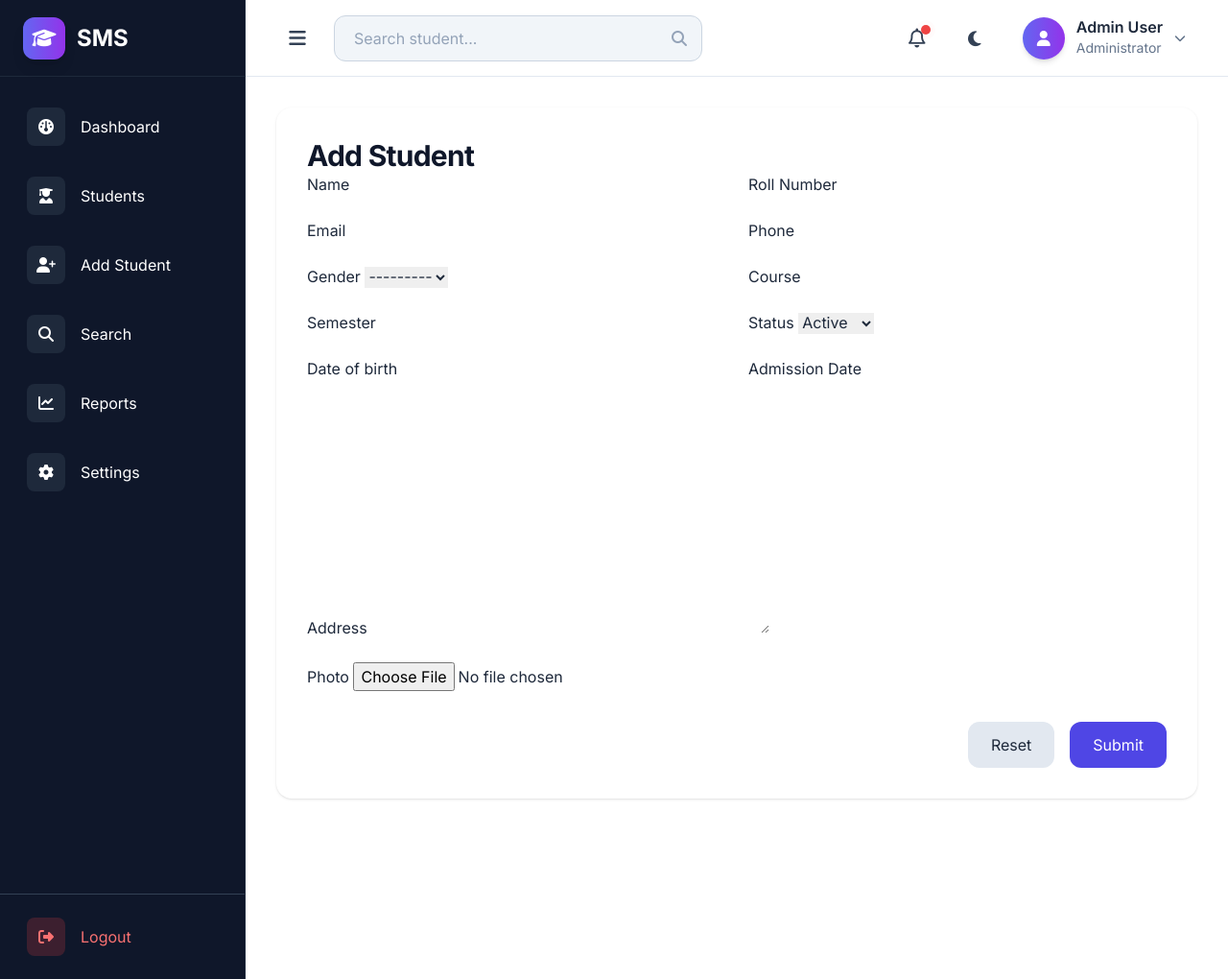
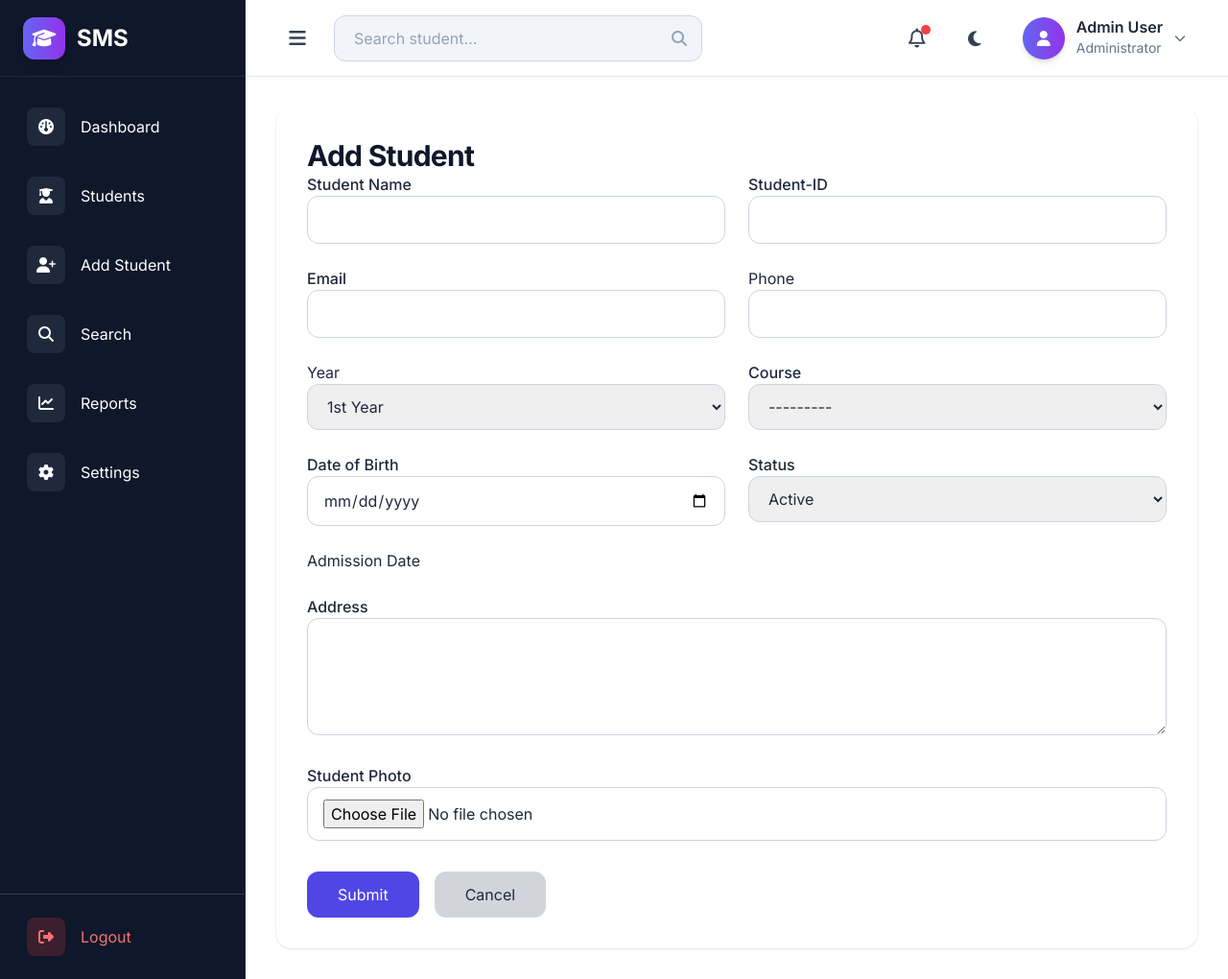
Before and after one commit to Nitin0259/Student-Management-System, a Django app: page /students/add/ in a window 1280 px wide. Shown: the whole page at 96% size. Run offline with Django 5.2, Linux system fonts and the light colour scheme; some libraries are stand-ins or nearby versions.

Commit message:
Work on Add student file

```diff
--- a/MainApp/forms.py
+++ b/MainApp/forms.py
@@ -5,3 +5,37 @@ class StudentForm(forms.ModelForm):
     class Meta:
         model = StudentsAdd
         fields = ("__all__")
+        widgets = {
+            "name": forms.TextInput(attrs={
+                "class":"w-full px-4 py-3 rounded-xl border border-slate-300 focus:ring-2 focus:ring-indigo-500 outline-none"
+            }),
+            "student_id": forms.TextInput(attrs={
+                "class":"w-full px-4 py-3 rounded-xl border border-slate-300 focus:ring-2 focus:ring-indigo-500 outline-none"
+            }),
+            "email": forms.EmailInput(attrs={
+                "class":"w-full px-4 py-3 rounded-xl border border-slate-300 focus:ring-2 focus:ring-indigo-500 outline-none"
+            }),
+            "phone": forms.TextInput(attrs={
+                "class":"w-full px-4 py-3 rounded-xl border border-slate-300 focus:ring-2 focus:ring-indigo-500 outline-none"
+            }),
+            "courses": forms.Select(attrs={
+                "class":"w-full px-4 py-3 rounded-xl border border-slate-300 focus:ring-2 focus:ring-indigo-500 outline-none"
+            }),
+            "year": forms.Select(attrs={
+                "class":"w-full px-4 py-3 rounded-xl border border-slate-300 focus:ring-2 focus:ring-indigo-500 outline-none"
+            }),
+            "date_of_birth": forms.DateInput(attrs={
+                "type":"date",
+                "class":"w-full px-4 py-3 rounded-xl border border-slate-300 focus:ring-2 focus:ring-indigo-500 outline-none"
+            }),
+            "status": forms.Select(attrs={
+                "class":"w-full px-4 py-3 rounded-xl border border-slate-300 focus:ring-2 focus:ring-indigo-500 outline-none"
+            }),
+            "address": forms.Textarea(attrs={
+                "rows":4,
+                "class":"w-full px-4 py-3 rounded-xl border border-slate-300 focus:ring-2 focus:ring-indigo-500 outline-none"
+            }),
+             "photo": forms.FileInput(attrs={
+                "class": "w-full px-4 py-3 rounded-xl border border-slate-300"
+            }),
+        }
--- a/MainApp/models.py
+++ b/MainApp/models.py
@@ -66,21 +66,25 @@ class Student(models.Model):
 
 # Add student
 class StudentsAdd(models.Model):
-    GENDER = [('Male','Male'), ('Female','Female')]
     STATUS_CHOICES = [
         ("Active", "Active"),
         ("Inactive", "Inactive"),
+    ]
+    YEAR_CHOICES = [
+        ('1st Year', '1st Year'),
+        ('2nd Year', '2nd Year'),
+        ('3rd Year', '3rd Year'),
+        ('4th Year', '4th Year'),
     ]
     COURSES = [('BCA','BCA'),('B.Tech','B.Tech'),('MCA','MCA'),('BBA','BBA'),('MBA','MBA')]
 
     name = models.CharField(max_length=100)
     email = models.CharField(max_length=100)
-    roll_no = models.CharField(max_length=20, unique=True)
+    student_id = models.CharField(max_length=20, unique=True)
     photo = models.ImageField(upload_to='students/', blank=True, null=True)
-    gender = models.CharField(max_length=100, choices=GENDER)
     courses = models.CharField(max_length=100, choices=COURSES)
     phone = models.CharField(max_length=12)
-    semester = models.PositiveIntegerField()
+    year = models.CharField(max_length=20, choices=YEAR_CHOICES,default="1st Year")
     date_of_birth = models.DateField()
     admission_date = models.DateField(auto_now_add=True)
     status = models.CharField(max_length=20, choices=STATUS_CHOICES, default="Active")
--- a/MainApp/templates/add_student.html
+++ b/MainApp/templates/add_student.html
@@ -11,65 +11,58 @@
             {% csrf_token %}
             <div class="grid grid-cols-1 md:grid-cols-2 gap-6">
                 <div>
-                    <label>Name</label>
+                    <label class="font-medium">Student Name</label>
                     {{ form.name }}
-                    <div class="text-red-500 danger" id="nameError"></div>
                 </div>
                 <div>
-                    <label>Roll Number</label>
-                    {{ form.roll_no }}
+                    <label class="font-medium">Student-ID</label>
+                    {{ form.student_id }}
                 </div>
                 <div>
-                    <label>Email</label>
+                    <label class="font-medium">Email</label>
                     {{ form.email }}
                     <div class="text-red-500 danger" id="emailError"></div>
                 </div>
                 <div>
-                    <label>Phone</label>
+                    <label class="phone">Phone</label>
                     {{ form.phone }}
                     <div class="text-red-500 danger" id="phoneError"></div>
                 </div>
                 <div>
-                    <label>Gender</label>
-                    {{ form.gender }}
+                    <label>Year</label>
+                    {{ form.year }}
                 </div>
                 <div>
-                    <label>Course</label>
-                    {{ form.course }}
+                    <label class="font-medium">Course</label>
+                    {{ form.courses }}
                 </div>
                 <div>
-                    <label>Semester</label>
-                    {{ form.semester }}
-                    <div class="text-red-500 danger" id="semesterError"></div>
+                    <label class="font-medium">Date of Birth</label>
+                    {{ form.date_of_birth }}
                 </div>
                 <div>
-                    <label>Status</label>
+                    <label class="font-medium">Status</label>
                     {{ form.status }}
-                </div>
-                <div>
-                    <label>Date of birth</label>
-                    {{ form.date_of_birth }}
-                    <div class="text-red-500 danger" id="nameError"></div>
                 </div>
                 <div>
                     <label>Admission Date</label>
                     {{ form.admission_date }}
                 </div>
                 <div class="md:col-span-2">
-                    <label>Address</label>
+                    <label class="font-medium">Address</label>
                     {{ form.address }}
-                    <div class="text-red-500 danger" id="nameError"></div>
                 </div>
                 <div class="md:col-span-2">
-                    <label>Photo</label>
+                    <label class="font-medium">Student Photo</label>
                     {{ form.photo }}
                 </div>
             </div>
 
-            <div class="mt-8 flex justify-end gap-4">
-                <button type="reset" class="px-6 py-3 rounded-xl bg-slate-200">Reset</button>
-                <button type="submit"
-                    class="px-6 py-3 rounded-xl bg-indigo-600 text-white hover:bg-indigo-700">Submit</button>
+            <div class="mt-8 flex gap-4">
+                <button type="submit" class="bg-indigo-600 hover:bg-indigo-700 text-white px-8 py-3 rounded-xl">Submit</button>
+                <a href="{% url 'students' %}" class="bg-gray-300 hover:bg-gray-400 px-8 py-3 rounded-xl">
+                    Cancel
+                </a>
             </div>
 
         </form>
--- a/MainApp/templates/components/sidebar.html
+++ b/MainApp/templates/components/sidebar.html
@@ -57,7 +57,12 @@
 
     </a>
 
-    <a href="#" class="nav-item group flex items-center gap-4 px-4 py-3 rounded-xl hover:bg-slate-800 transition">
+    <a href="{% url 'add_student' %}" class="nav-item group flex items-center gap-4 px-4 py-3 rounded-xl transition
+    {% if request.path == '/add_student/' %}
+    bg-gradient-to-r from-indigo-600 to-indigo-500
+    {% else %}
+    hover:scale-[1.02]
+    {% endif %}">
 
       <div
         class="w-10 h-10 rounded-lg bg-slate-800 group-hover:bg-green-600 flex items-center justify-center transition">
--- a/MainApp/templates/student.html
+++ b/MainApp/templates/student.html
@@ -11,7 +11,7 @@
                 all enrolled students</p>
         </div>
 
-        <a href="{}"
+        <a href="{% url 'add_student' %}"
             class="inline-flex items-center gap-2 bg-indigo-600 hover:bg-indigo-700 text-white px-5 py-3 rounded-xl shadow transition">
             <i class="fa-solid fa-plus"></i>
             Add Student
@@ -74,10 +74,10 @@
                 <tr>
                     <th class="px-6 py-4 text-left">Photo</th>
                     <th class="px-6 py-4 text-left">Name</th>
-                    <th class="px-6 py-4 text-left">Roll no.</th>
+                    <th class="px-6 py-4 text-left">ID</th>
                     <th class="px-6 py-4 text-left">Course</th>
                     <th class="px-6 py-4 text-left">Phone</th>
-                    <th class="px-6 py-4 text-left">Status</th>
+                    <th class="px-6 py-4 text-left">Year</th>
                     <th class="px-6 py-4 text-center">Action</th>
                 </tr>
             </thead>
--- a/MainApp/views.py
+++ b/MainApp/views.py
@@ -60,8 +60,4 @@ def add_student(request):
     else:
         form = StudentForm()
 
-    context = {
-        "form": form
-    }
-
-    return render(request, "add_student.html", context)
+    return render(request, "add_student.html", {"form":form})
--- a/Student_Management/urls.py
+++ b/Student_Management/urls.py
@@ -17,8 +17,11 @@ Including another URLconf
 
 from django.contrib import admin
 from django.urls import path, include
+from django.conf import settings
+from django.conf.urls.static import static
 
 urlpatterns = [
     path("admin/", admin.site.urls),
     path("", include("MainApp.urls"))
-]
+
+] + static(settings.MEDIA_URL, document_root=settings.MEDIA_ROOT)
```
Also changed, not shown: MainApp/migrations/0005_rename_roll_no_studentsadd_student_id_and_more.py (added), db.sqlite3.
